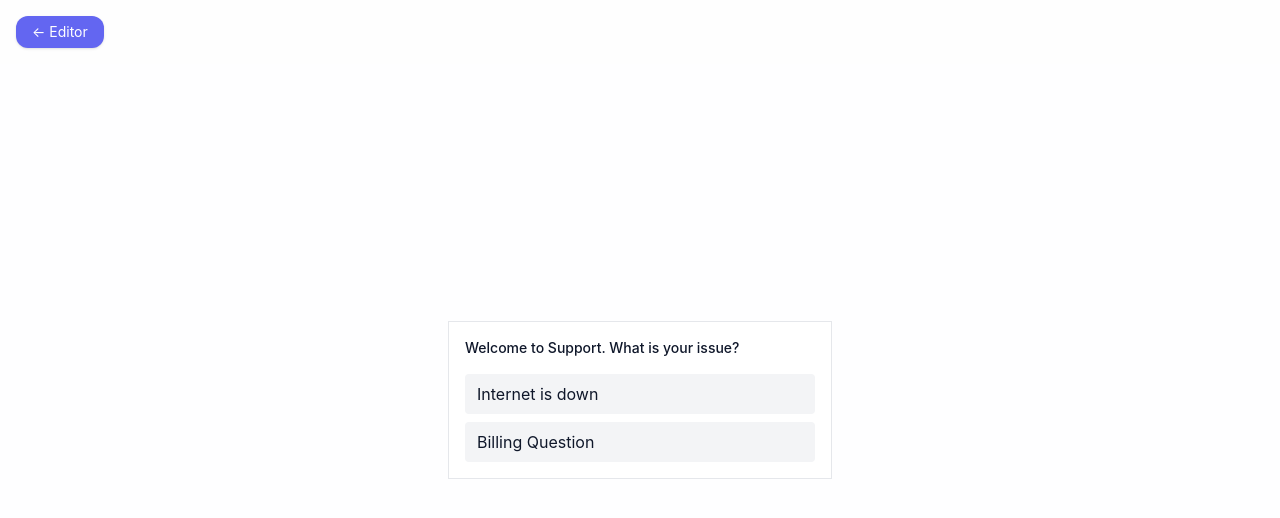
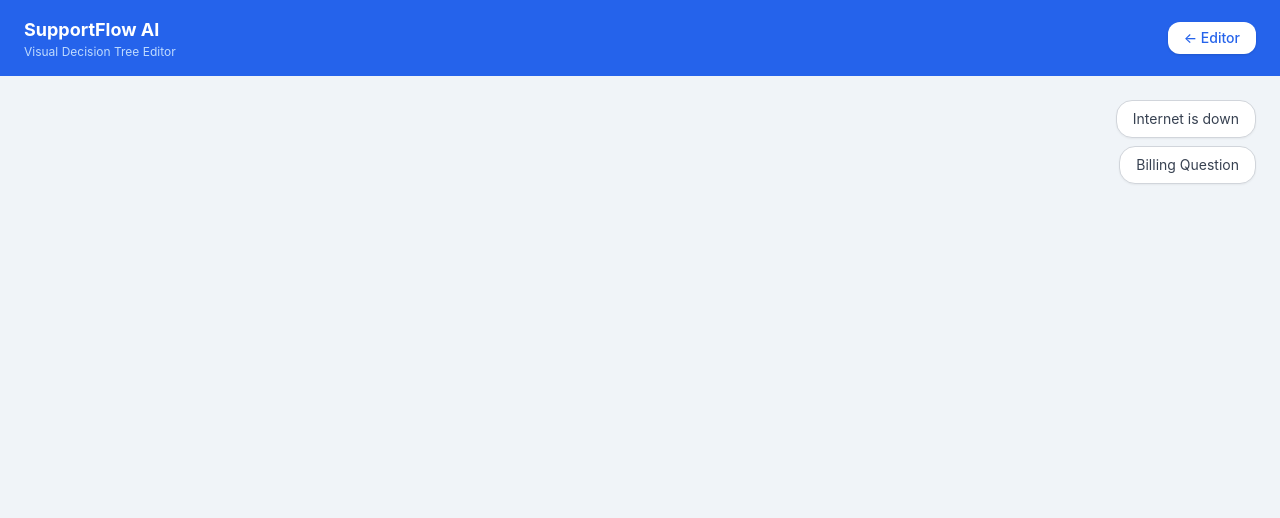
Before and after one commit to Newjul/supportflow-visuals-builder, a React (Vite) app: page / in a window 1280 px wide. Both pictures are taken after a click on the button "▶ Preview". Shown: the top 518 px of the page. Built offline with nearby package versions, Linux system fonts and the light colour scheme.

Commit message:
make preview mode feel like a real chat
Replaced static cards with an interactive chat UI. Bot messages drop in on the left, user choices reply on the right (in blue), replacing the old options clear out as the next question pops up inline. Makes testing the flow feel like an actual conversation i

```diff
--- a/src/pages/BuilderPage.jsx
+++ b/src/pages/BuilderPage.jsx
@@ -14,6 +14,7 @@ export default function BuilderPage(){
   const [mode, setMode] = useState("edit");
   const [currentNodeId, setCurrentNodeId] = useState("1");
 
+
   const {meta, nodes} = flow;
   const {w, h} = meta.canvas_size;
 
@@ -23,7 +24,7 @@ export default function BuilderPage(){
   const nodeMap = Object.fromEntries(
     nodeState.map((n)=>[n.id, n])
   );
-
+  const [messages, setMessages] = useState([]);
   const selectedNode = nodeState.find((n) =>
     n.id === selectNodeId);
 
@@ -105,44 +106,74 @@ const handleMouseUp = useCallback(() => {
          nodesState={nodeState}
         />
       </>):(
+        <div className="absolute inset-0 flex flex-col bg-[#f0f4f8] z-[100]">
 
-        <div
-         className="absolute inset-0 flex items-center justify-center bg-white/90 z-[100]">
+  {/* Header */}
+  <div className="bg-blue-600 px-6 py-4 flex items-center justify-between">
+    <div>
+      <div className="text-white font-bold text-lg">SupportFlow AI</div>
+      <div className="text-blue-200 text-xs">Visual Decision Tree Editor</div>
+    </div>
     <button
-           onClick={() => setMode(mode === "edit" ? "preview":"edit")}
-           className="absolute top-4 left-4 z-50 bg-indigo-500 hover:bg-indigo-600 text-white text-sm px-4 py-1.5 rounded-xl shadow transition-colors">
-            {mode === "edit" ? "▶ Preview":"← Editor"}
+      onClick={() => {
+        setMode("edit");
+        setCurrentNodeId("1");
+        setMessages([]);
+      }}
+      className="bg-white text-blue-600 text-sm px-4 py-1.5 rounded-xl shadow font-medium">
+      ← Editor
     </button>
-         <div
-         className="w-96 bg-white shadow-x1 rounded-x1 p-4 border">
-            <div
-            className="text-sm font-medium mb-4">
-                {currentNode?.text}
   </div>
-            <div
-            className="space-y-2">
-                {currentNode?.options.map((opti,i)=>
-                (
+
+  {/* Chat area */}
+  <div className="flex-1 overflow-y-auto px-6 py-4 space-y-3">
+    {messages.map((msg, i) => (
+      <div key={i} className={`flex ${msg.from === "user" ? "justify-end" : "justify-start"}`}>
+        <div className={`max-w-xs px-4 py-2 rounded-2xl text-sm
+          ${msg.from === "user"
+            ? "bg-blue-600 text-white rounded-br-sm"
+            : "bg-white text-gray-800 shadow rounded-bl-sm"}`}>
+          {msg.text}
+        </div>
+      </div>
+    ))}
+
+    {/* Current options */}
+    <div className="flex flex-col items-end space-y-2 mt-2">
+      {currentNode?.options.map((opti, i) => (
         <button
           key={i}
-                    className="w-full text-left bg-gray-100
-                    hover:bg-gray-200 px-3 py-2 rounded"
-                    onClick={()=>setCurrentNodeId(opti.nextId)}>
+          onClick={() => {
+            setMessages((prev) => [
+              ...prev,
+              { from: "user", text: opti.label },
+              { from: "bot", text: nodeMap[opti.nextId]?.text },
+            ]);
+            setCurrentNodeId(opti.nextId);
+          }}
+          className="bg-white border border-gray-300 hover:bg-blue-50
+          text-gray-700 text-sm px-4 py-2 rounded-2xl shadow-sm transition-colors">
           {opti.label}
         </button>
       ))}
     </div>
+
+    {/* Restart button at end node */}
     {!currentNode?.options?.length && (
-
+      <div className="flex justify-center mt-4">
         <button
-                className="mt-4 w-full bg-black text-white py-2 rounded"
-                onClick={()=>setCurrentNodeId("1")}>
+          onClick={() => {
+            setCurrentNodeId("1");
+            setMessages([{ from: "bot", text: nodeMap["1"]?.text }]);
+          }}
+          className="bg-blue-600 text-white px-6 py-2 rounded-xl text-sm">
           Restart
         </button>
-
+      </div>
     )}
   </div>
-      </div>)}
+</div>
+      )}
 
     </div>
 
```
Lines whose indentation alone changed are shown as unchanged.
